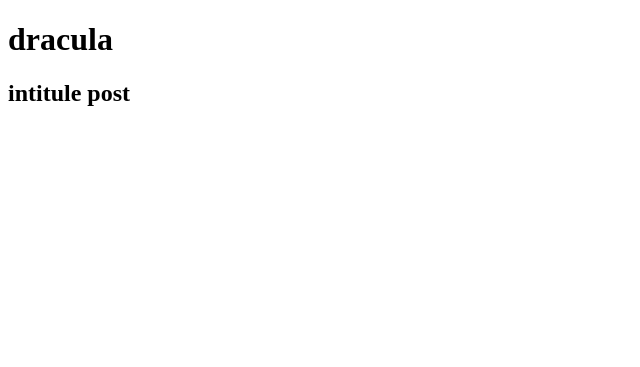
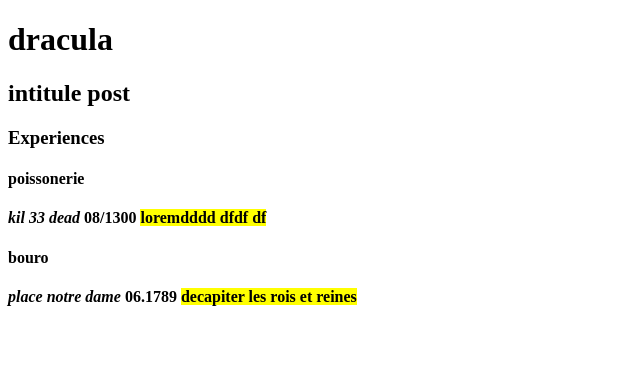
Before and after one commit to CodingBDX/project-1-dracula, a PHP site: page / in a window 1280 px wide. Shown: the part 26-393 px from the top of the page, without its empty margins (0-640 px from the left). Run offline with PHP 8.4, Linux system fonts and the light colour scheme.

Commit message:
construction php de l experiences avec un tableau

```diff
--- a/experiences.php
+++ b/experiences.php
@@ -1,6 +1,53 @@
+<?php
 
-        <div class="experiences">
-        <!-- partie de antony -->
+$experiences = [
+    [
+        'name' => 'poissonerie',
+        'address' => 'kil 33 dead',
+        'date' => '08/1300',
+        'description' => 'loremdddd dfdf df',
+    ],
+    [
+        'name' => 'bouro',
+        'address' => 'place notre dame',
+        'date' => '06.1789',
+        'description' => 'decapiter les rois et reines',
+    ],
+    [
+        'name' => '',
+        'address' => '',
+        'date' => '',
+        'description' => '',
+    ],
+];
+?>
+<div class="experiences">
+<h3>Experiences</h3>
+<?php
+foreach ($experiences as $key => $experience) {
+    foreach ($experience as $key => $value) {
+        switch ($key) {
+            case 'address' === $key:
+                echo '<i>'.$value.'</i>'."\n";
 
-        <!-- partie end antony -->
-    </div>
+                break;
+
+            case 'date' === $key:
+                echo '<time>'.$value.'</time>'."\n";
+
+                break;
+
+            case 'description' === $key:
+                echo '<mark>'.$value.'</mark>'."\n";
+
+                break;
+
+            default:'name' === $key;
+                echo '<h4>'.$value.'<h4>'."\n";
+
+                break;
+        }
+    }
+}
+?>
+</div>
```
